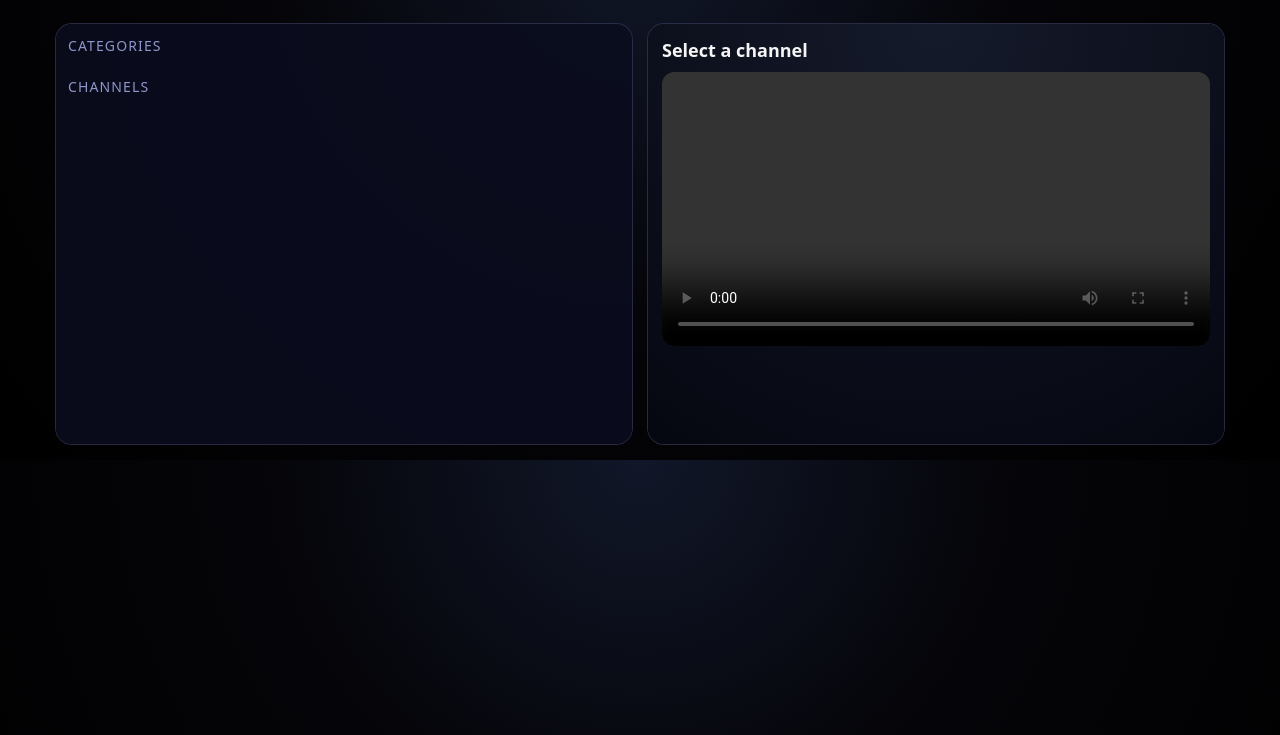
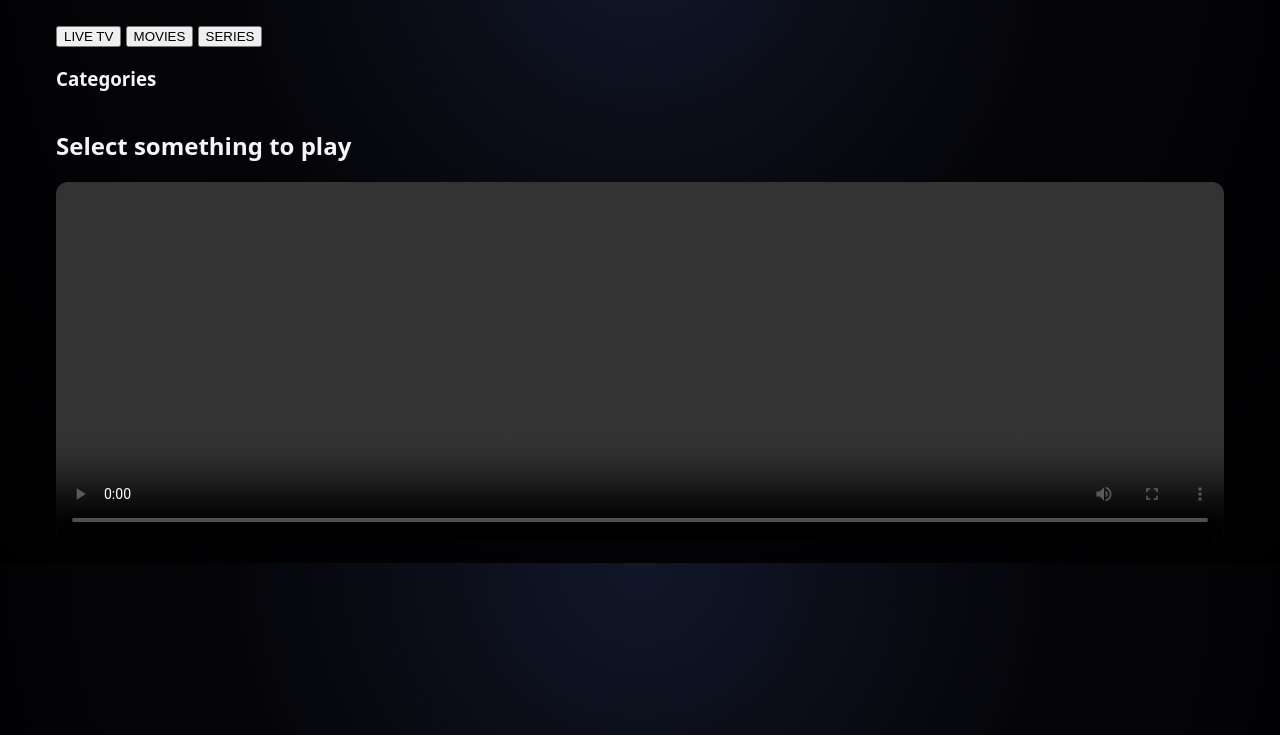
Before and after one commit to imzhq4-commits/imzhq4-commits.github.io, a plain HTML site: page index.html in a window 1280 px wide. Shown: the part 65-800 px from the top of the page. Drawn offline with nearby package versions, Linux system fonts and the light colour scheme.

Commit message:
Update index.html

```diff
--- a/index.html
+++ b/index.html
@@ -7,39 +7,53 @@
   <link rel="stylesheet" href="styles.css" />
   <script src="https://cdn.jsdelivr.net/npm/hls.js@latest"></script>
 </head>
+
 <body>
 <div class="app">
-    <!-- Top bar / login -->
+
+  <!-- TOP BAR -->
   <header class="top-bar">
     <div class="logo">IPTV<span>Cinema</span></div>
     <form id="login-form" class="login-form">
-        <input id="serverUrl" placeholder="Server URL (e.g. http://line.din-ott.com)" />
+      <input id="serverUrl" placeholder="Server URL" value="http://line.din-ott.com" />
       <input id="username" placeholder="Username" />
       <input id="password" type="password" placeholder="Password" />
       <button type="submit">Connect</button>
     </form>
   </header>
 
-    <!-- Status -->
+  <!-- STATUS BAR -->
   <div id="status" class="status-bar"></div>
 
-    <!-- Main layout -->
+  <!-- TABS -->
+  <div class="tabs">
+    <button class="tab-btn active" data-tab="live">LIVE TV</button>
+    <button class="tab-btn" data-tab="movies">MOVIES</button>
+    <button class="tab-btn" data-tab="series">SERIES</button>
+  </div>
+
+  <!-- MAIN LAYOUT -->
   <main class="main">
-      <!-- Left: categories & channels -->
-      <section class="left-panel">
-        <div class="section-title">Categories</div>
-        <div id="category-row" class="category-row"></div>
 
-        <div class="section-title">Channels</div>
-        <div id="channel-grid" class="channel-grid"></div>
+    <!-- SIDEBAR -->
+    <aside class="sidebar">
+      <h3 id="sidebar-title">Categories</h3>
+      <div id="sidebar-list" class="sidebar-list"></div>
+    </aside>
+
+    <!-- CONTENT AREA -->
+    <section class="content-area">
+      <div id="content-grid" class="content-grid"></div>
     </section>
 
-      <!-- Right: player -->
-      <section class="right-panel">
-        <h2 id="current-title" class="current-title">Select a channel</h2>
+  </main>
+
+  <!-- VIDEO PLAYER -->
+  <section class="player-section">
+    <h2 id="current-title">Select something to play</h2>
     <video id="player" controls playsinline></video>
   </section>
-    </main>
+
 </div>
 
 <script src="app.js"></script>
```
Lines whose indentation alone changed are shown as unchanged.
